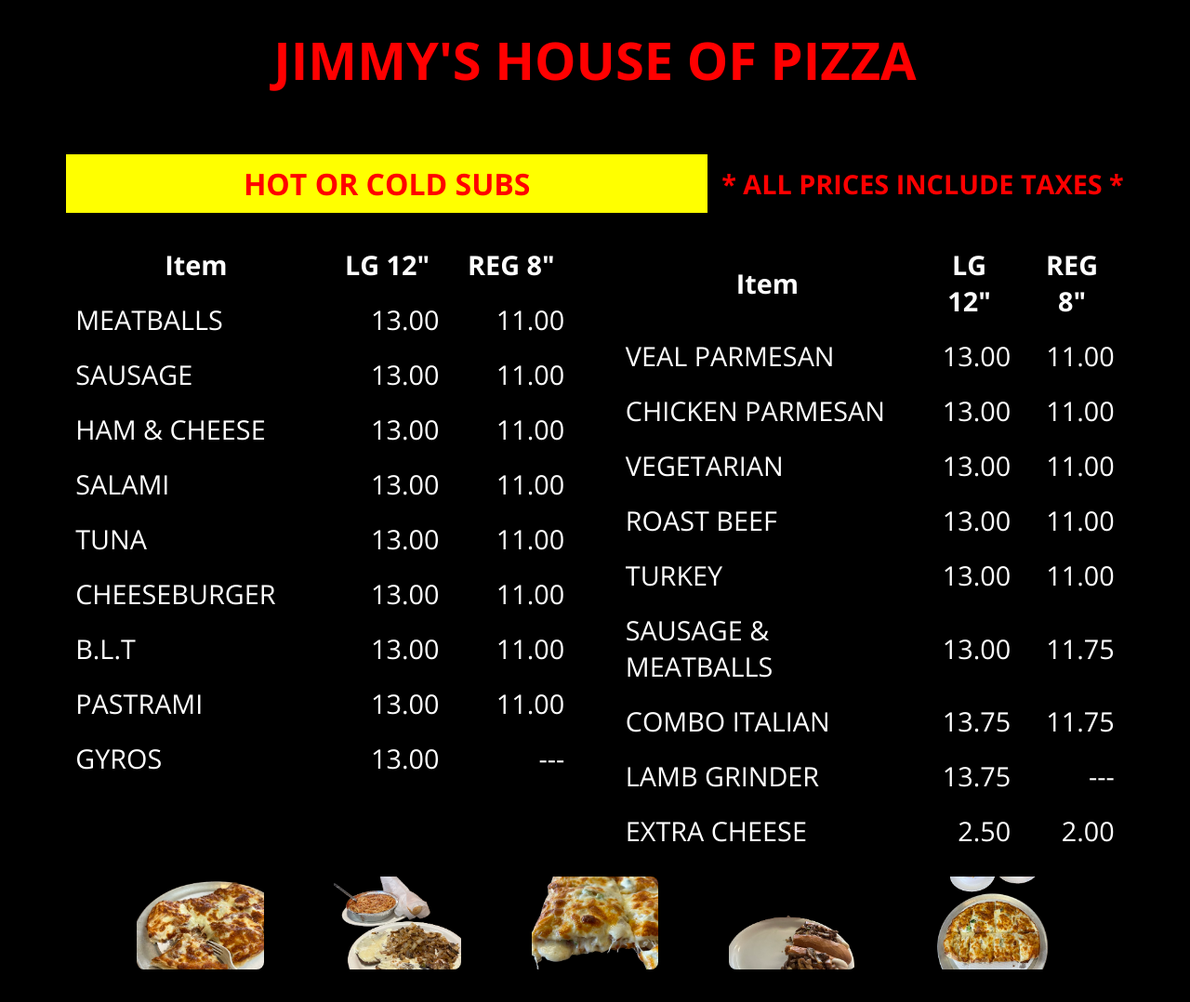
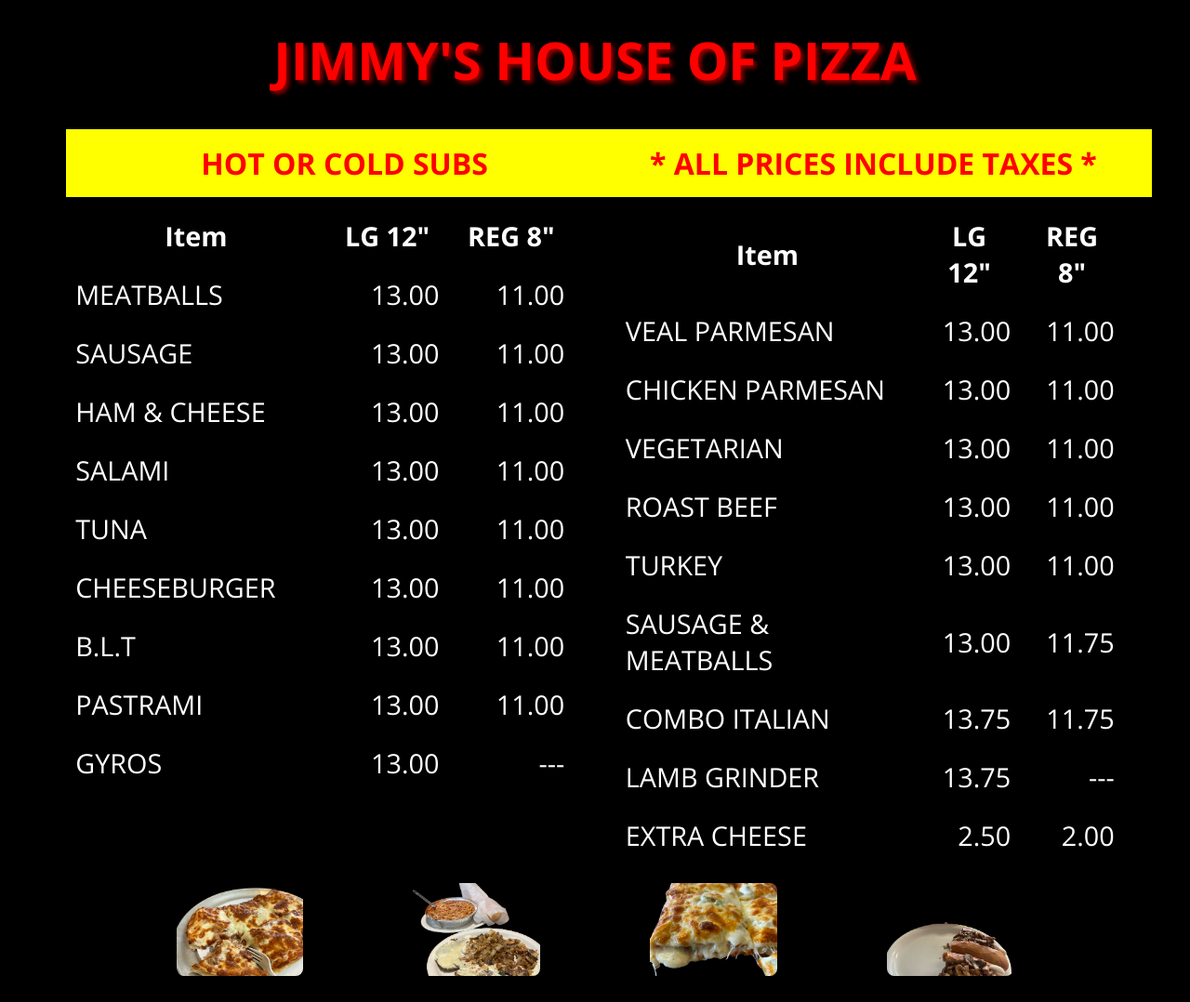
Before and after one commit to Mecozz/Digital-Menu, a plain HTML site: page index.html in a window 1280 px wide. Shown: the part 40-1118 px from the top of the page at 93% size. Drawn offline with nearby package versions, Linux system fonts and the light colour scheme.

Commit message:
Update index.html

```diff
--- a/index.html
+++ b/index.html
@@ -16,39 +16,41 @@
       margin: auto;
       padding-top: 20px;
     }
+
+    /* Title with Shadow Effect */
     .menu-title {
       font-size: 3.5em;
       font-weight: bold;
       color: red;
+      text-shadow: 3px 3px 5px rgba(255, 0, 0, 0.6); /* Drop Shadow */
     }
+
+    /* Full-Width Yellow Banner */
     .menu-header {
       display: flex;
-      justify-content: space-between;
+      justify-content: center;
       align-items: center;
+      background: yellow;
+      padding: 15px; /* Adjusted for balance */
+      font-size: 2em;
+      font-weight: bold;
       width: 100%;
-      margin: auto;
     }
-    .menu-subtitle {
-      font-size: 2em;
-      background: yellow;
+    .menu-header span {
       color: red;
-      padding: 10px;
-      font-weight: bold;
       flex: 1;
+      text-align: center;
+      padding: 0 20px;
     }
-    .tax-note {
-      font-size: 1.8em;
-      color: red;
-      font-weight: bold;
-      margin-left: 15px;
-      white-space: nowrap;
-    }
+
+    /* Menu Layout Improvements */
     .menu-table {
       width: 100%;
       display: flex;
       justify-content: space-between;
       align-items: flex-start;
       text-align: left;
+      margin-top: 10px;
     }
     .menu-column {
       width: 48%;
@@ -59,7 +61,7 @@
     }
     th, td {
       font-size: 1.8em;
-      padding: 10px;
+      padding: 12px 10px; /* Improved spacing */
     }
     th {
       text-align: center;
@@ -86,19 +88,8 @@
       transition: opacity 1s ease-in-out;
     }
 
-    /* Mobile Adjustments */
+    /* Mobile Fixes */
     @media (max-width: 768px) {
-      .menu-header {
-        flex-direction: column;
-      }
-      .menu-subtitle {
-        text-align: center;
-      }
-      .tax-note {
-        margin-left: 0;
-        margin-top: 5px;
-        text-align: center;
-      }
       .menu-table {
         flex-direction: column;
         align-items: center;
@@ -117,9 +108,10 @@
   <div class="menu-container">
     <h1 class="menu-title">JIMMY'S HOUSE OF PIZZA</h1>
 
+    <!-- Full-Width Yellow Banner -->
     <div class="menu-header">
-      <h2 class="menu-subtitle">HOT OR COLD SUBS</h2>
-      <p class="tax-note">* ALL PRICES INCLUDE TAXES *</p>
+      <span>HOT OR COLD SUBS</span>
+      <span>* ALL PRICES INCLUDE TAXES *</span>
     </div>
 
     <div class="menu-table">
@@ -154,11 +146,10 @@
     </div>
 
     <div class="image-slider">
-      <img src="https://github.com/Mecozz/Digital-Menu/blob/main/Calzone5.png?raw=true" id="img1" alt="Featured Dish 1">
-      <img src="https://github.com/Mecozz/Digital-Menu/blob/main/Spaghetti.png?raw=true" id="img2" alt="Featured Dish 2">
+      <img src="https://github.com/Mecozz/Digital-Menu/blob/main/Calzone5.png?raw=true" alt="Featured Dish 1">
+      <img src="https://github.com/Mecozz/Digital-Menu/blob/main/Spaghetti.png?raw=true" alt="Featured Dish 2">
       <img src="https://github.com/Mecozz/Digital-Menu/blob/main/Calzone4.png?raw=true" alt="Featured Dish 3">
-      <img src="https://github.com/Mecozz/Digital-Menu/blob/main/StkCheese.png?raw=true" id="img4" alt="Featured Dish 4">
-      <img src="https://github.com/Mecozz/Digital-Menu/blob/main/CalzoneRingsFries.png?raw=true" alt="Featured Dish 5">
+      <img src="https://github.com/Mecozz/Digital-Menu/blob/main/StkCheese.png?raw=true" alt="Featured Dish 4">
     </div>
   </div>
 </body>
```
